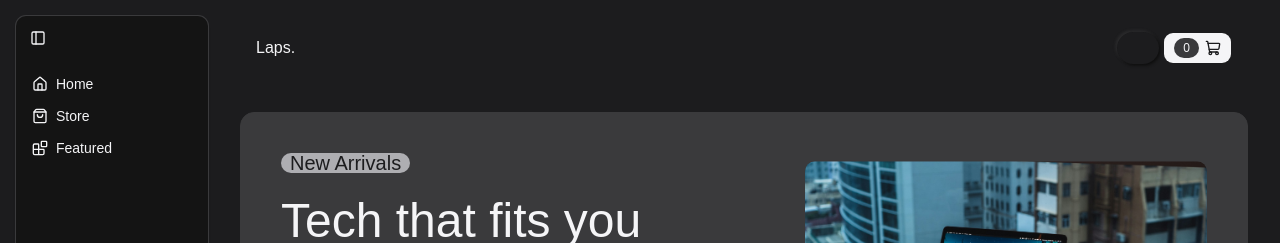
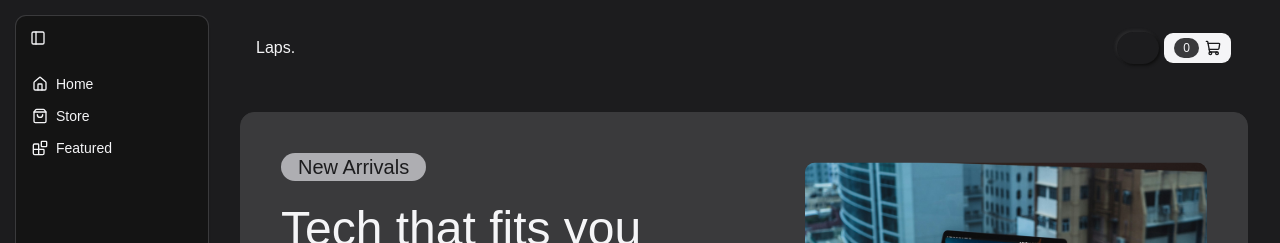
Before and after one commit to eustaquiogalano/shopping-cart-odin, a React (Vite) app: page /home in a window 1280 px wide. Shown: the top 243 px of the page. Built offline with nearby package versions, Linux system fonts and the light colour scheme; no server answers.

Commit message:
refactor(Home): update Badge spacing for 1024px+ screens

```diff
--- a/src/Pages/Home/Home.jsx
+++ b/src/Pages/Home/Home.jsx
@@ -30,7 +30,7 @@ export default function Home() {
       <div className="max-w-[1920px] mx-auto flex flex-1 flex-col gap-4 overflow-y-auto w-full p-[1rem] pb-[calc(56px_+_2rem)] md:p-[1rem] md:pb-0 ">
         {/* Hero section */}
         <section className="flex flex-col h-fit p-[1.5rem] lg:p-[2.5rem] gap-[.75rem] lg:gap-[1.5rem] w-full relative border rounded-xl bg-secondary text-secondary-foreground">
-          <Badge className="bg-accent text-accent-foreground text-xl">
+          <Badge className="bg-accent text-accent-foreground lg:text-xl lg:py-[13px] lg:px-[16px]">
             New Arrivals
           </Badge>
           <div className="w-full h-55 overflow-hidden rounded-lg md:absolute md:right-[1.5rem] md:top-1/2 md:-translate-y-1/2 md:w-[40%] md:h-[70%] lg:right-[2.5rem]">
```
